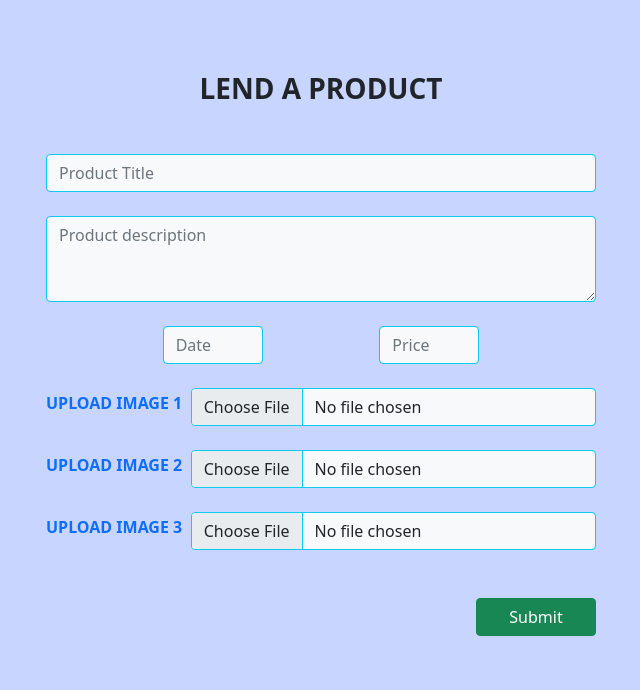
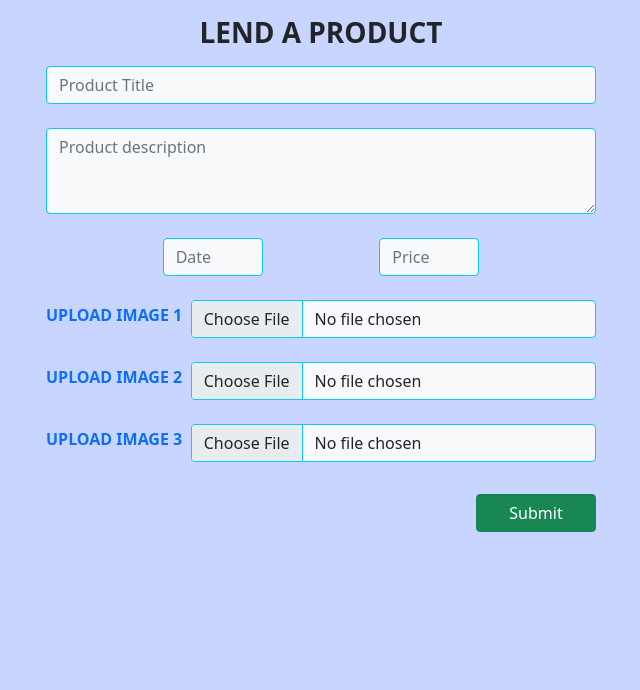
Before and after one commit to ShameemudheenMP/BoroKaro, a Django app: page /lend/ in a window 1280 px wide. Shown: the part 110-800 px from the top of the page, without its empty margins (319-959 px from the left). Run offline with Django 4.2, Linux system fonts and the light colour scheme; the visitor is signed in with stand-in values (Sample User, id 1); some libraries are stand-ins or nearby versions.

Commit message:
Minor alignment changes in Lend page

```diff
--- a/Borokaro/main/templates/main/lend.html
+++ b/Borokaro/main/templates/main/lend.html
@@ -1,8 +1,8 @@
 {% extends 'main/base.html' %}
 {% load static %}
 {% block content %}
-<div class="mt-5 pt-4 container-fluid content p-0 m-0 d-flex flex-column align-items-center pb-5">
-    <h3 class="fw-bold mb-5">LEND A PRODUCT</i></h3>
+<div class="mt-5 pt-5 mt-lg-2 pt-lg-2 container-fluid content p-0 m-0 d-flex flex-column align-items-center pb-5">
+    <h3 class="fw-bold mb-3">LEND A PRODUCT</i></h3>
     <form class="d-flex flex-column align-items-center justify-content-center" method="post" action="/lend/" enctype="multipart/form-data">
         {% csrf_token %}
         <div class="d-flex justify-content-center align-items-center mb-4">
@@ -33,7 +33,7 @@
                 IMAGE 3</label>
             <input class="form-control bg-light border border-info" name="file3" type="file"/>
         </div>
-        <div class="w-100 mt-4">
+        <div class="w-100 mt-2">
             <button type="submit" class="btn btn-success float-end" style="width: 120px;">Submit</button>
         </div>
 
```
